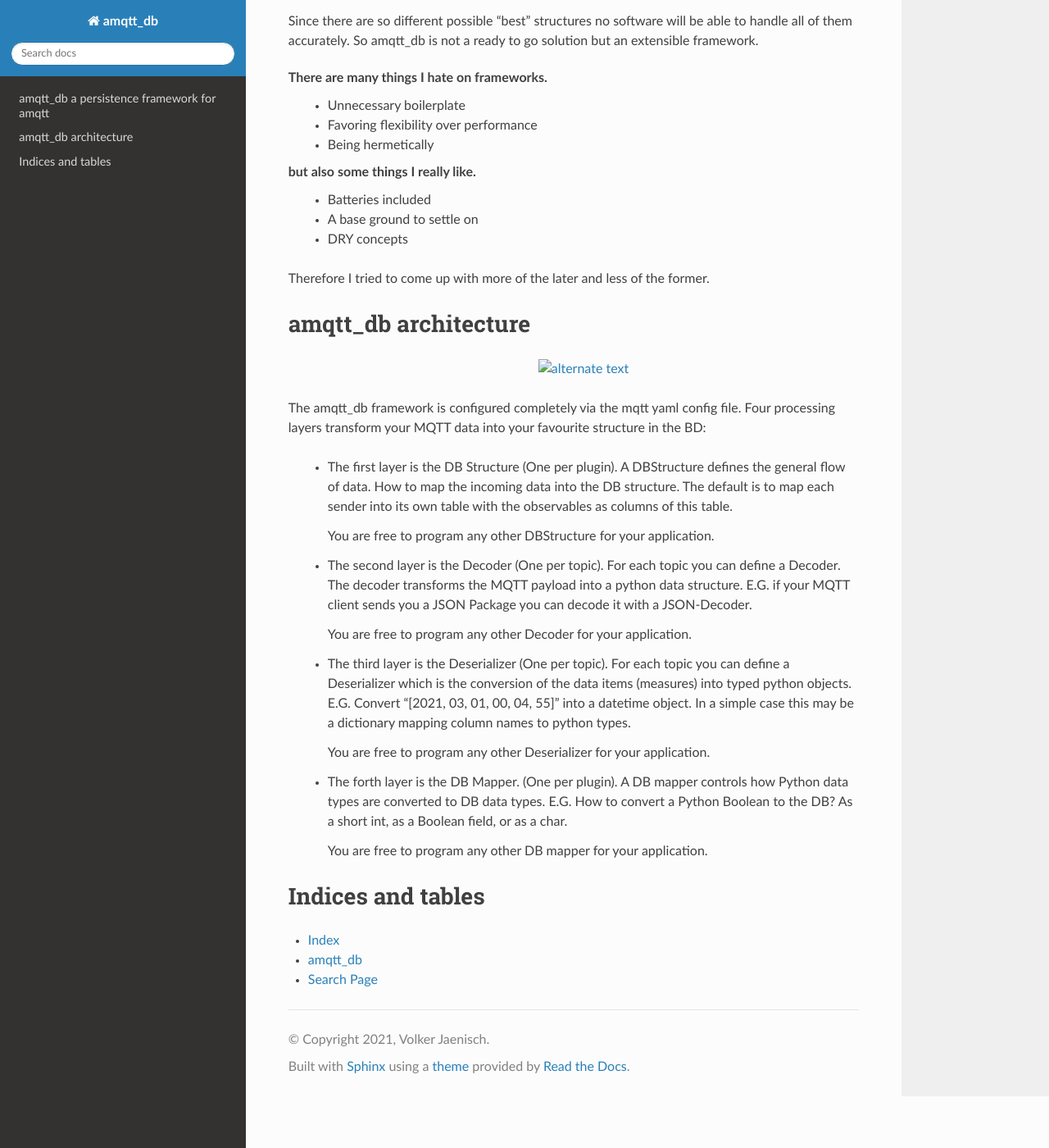
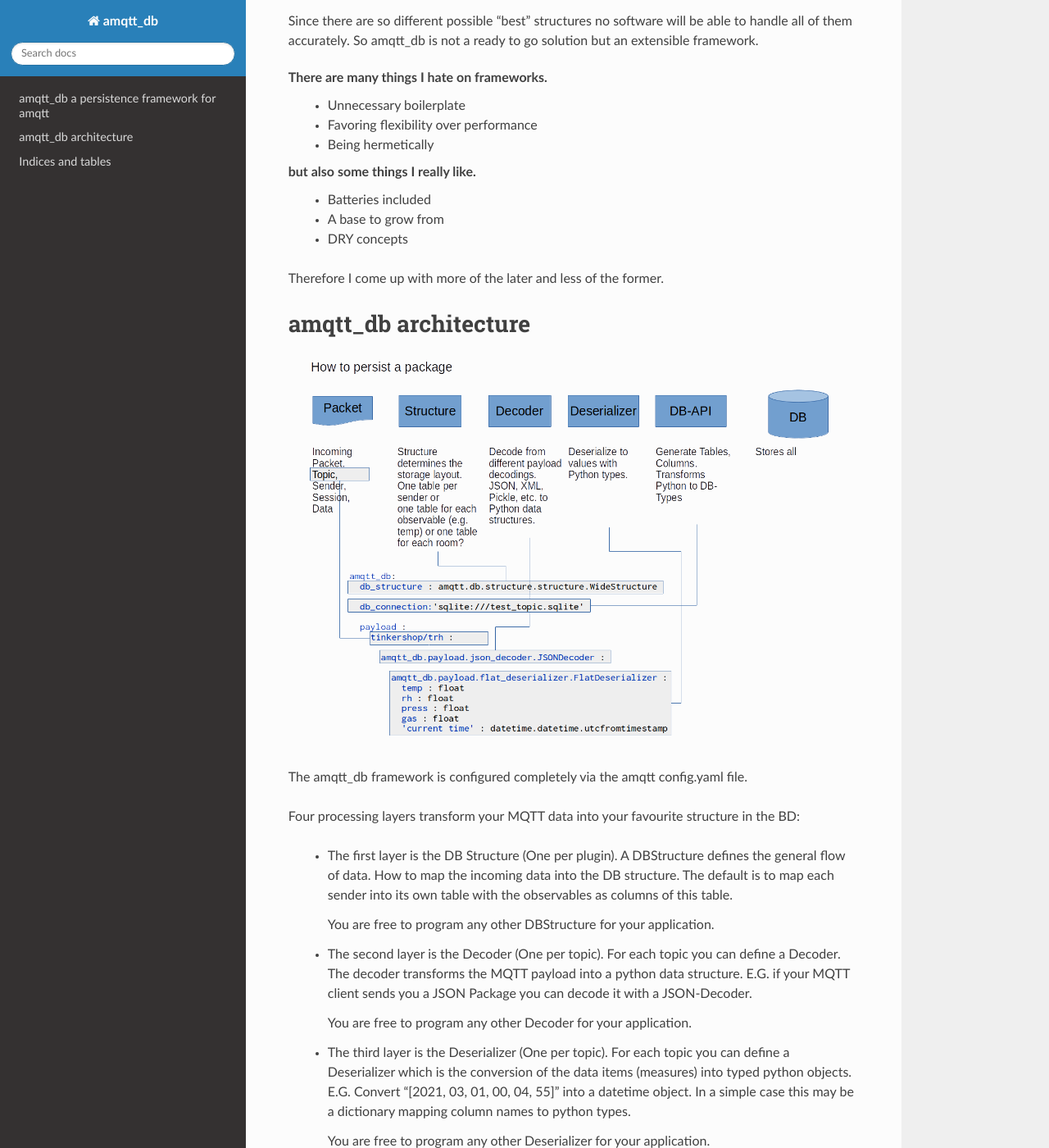
Before and after one commit to volkerjaenisch/amqtt_db, a Sphinx documentation site: the page built from doc/index.rst, in a window 1280 px wide and 1400 px high, scrolled down 393 px. Shown: the whole window at 82% size. Built offline with Sphinx 7.4.7 and the Read the Docs theme 2.0.0, drawn with Linux system fonts in a browser that asks for light colours; pages that are not in the unit, such as notebooks, are missing from menus.

Commit message:
Reflect code changes in the documentation

```diff
--- a/doc/apidoc/amqtt_db.base.rst
+++ b/doc/apidoc/amqtt_db.base.rst
@@ -10,8 +10,8 @@
    amqtt_db.base.base_db
    amqtt_db.base.base_decoder
    amqtt_db.base.base_deserializer
-   amqtt_db.base.base_mapper
    amqtt_db.base.base_plugin
+   amqtt_db.base.base_structure
    amqtt_db.base.base_topic
    amqtt_db.base.constants
    amqtt_db.base.delegator
--- a/doc/apidoc/amqtt_db.rst
+++ b/doc/apidoc/amqtt_db.rst
@@ -9,8 +9,8 @@
 
    amqtt_db.base
    amqtt_db.db
-   amqtt_db.mapper
    amqtt_db.payload
+   amqtt_db.structure
    amqtt_db.tests
 
 Submodules
--- a/doc/index.rst
+++ b/doc/index.rst
@@ -26,23 +26,24 @@
 
 but also some things I really like.
  - Batteries included
- - A base ground to settle on
+ - A base to grow from
  - DRY concepts
 
-Therefore I tried to come up with more of the later and less of the former.
+Therefore I come up with more of the later and less of the former.
 
 amqtt_db architecture
 =====================
 
 
-    .. figure:: ./static/data_flow.png
+    .. figure:: ./_static/data_flow.png
         :width: 800px
         :align: center
         :alt: alternate text
         :figclass: align-center
 
 
-The amqtt_db framework is configured completely via the mqtt yaml config file.
+The amqtt_db framework is configured completely via the amqtt config.yaml file.
+
 Four processing layers transform your MQTT data into your favourite structure in the BD:
 
  - The first layer is the DB Structure (One per plugin).
```
Also changed, not shown: doc/_static/data_flow.png, 1 other file.
